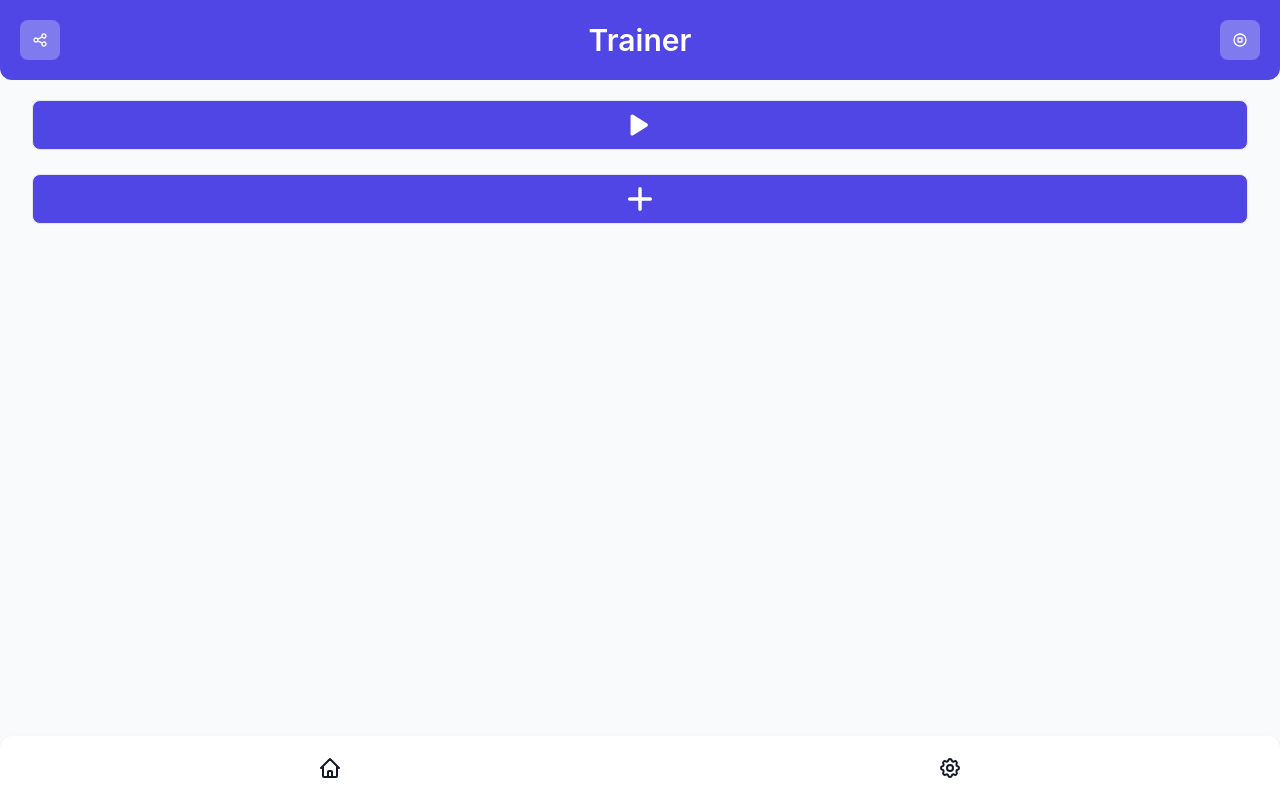
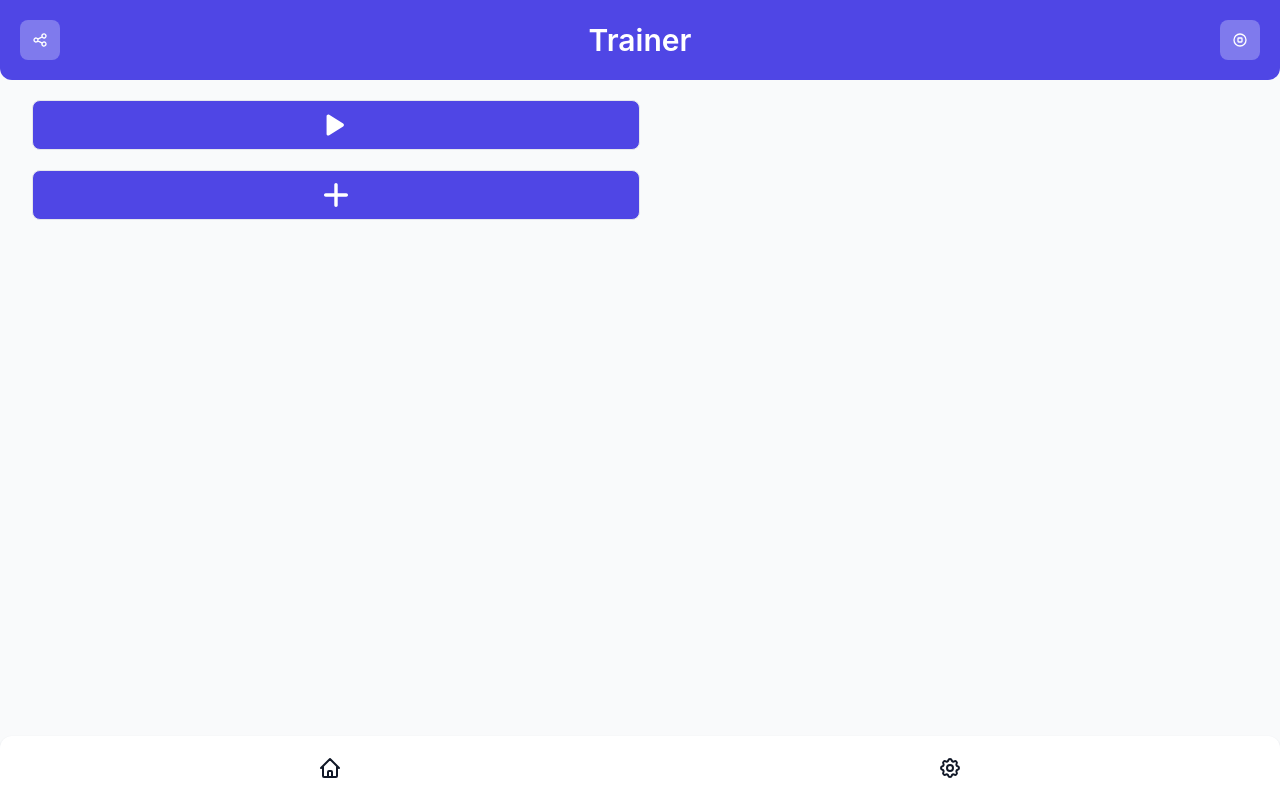
Before and after one commit to simone98dm/lazy-trainer-fe, a Vue app: page /details/1 in a window 1280 px wide. Built offline with nearby package versions, Linux system fonts and the light colour scheme.

Commit message:
add link component, fix button component

```diff
--- a/src/components/Button/Button.vue
+++ b/src/components/Button/Button.vue
@@ -7,6 +7,7 @@ const emit = defineEmits(["click"]);
   <button
     :class="[
       { 'w-full': props.full ?? false },
+      { 'w-full sm:w-1/2' : !props.full ?? false},
       'appearance-none block bg-indigo-600 text-gray-100 font-bold border border-gray-200 rounded-lg py-3 px-3 leading-tight hover:bg-indigo-500 flex justify-center align-middle',
     ]"
     type="button"
--- /dev/null
+++ b/src/components/Link/Link.vue
@@ -0,0 +1,21 @@
+<script setup lang="ts">
+import { RouterLink } from "vue-router";
+import { LinkType } from "../../utils/enum";
+const props = defineProps(["to", "full", "type"]);
+const emit = defineEmits(["click"]);
+
+const css =
+  props.type === LinkType.BUTTON
+    ? [
+        { "w-full": props.full ?? false },
+        { "w-full sm:w-1/2": !props.full ?? false },
+        "appearance-none block bg-indigo-600 text-gray-100 font-bold border border-gray-200 rounded-lg py-3 px-3 leading-tight hover:bg-indigo-500 flex justify-center align-middle",
+      ]
+    : "";
+</script>
+
+<template>
+  <router-link :to="to" :class="css" @click="emit('click')">
+    <slot />
+  </router-link>
+</template>
--- a/src/pages/Details.vue
+++ b/src/pages/Details.vue
@@ -1,31 +1,33 @@
 <script setup lang="ts">
-import { useRoute, useRouter } from "vue-router";
+import { useRoute } from "vue-router";
 import { useActivityStore } from "../stores/activity";
 import Item from "../components/Item/Item.vue";
 import Button from "../components/Button/Button.vue";
 import AddIcon from "../components/Icons/AddIcon.vue";
-import { ButtonSize, IconSize } from "../utils/enum";
+import { ButtonSize, IconSize, LinkType } from "../utils/enum";
 import PlayIcon from "../components/Icons/PlayIcon.vue";
 import Icon from "../components/Icons/Icon.vue";
+import Link from "../components/Link/Link.vue";
 
 const route = useRoute();
 const store = useActivityStore();
 const queryParam = route.params.id;
 const activities = store.getSessionActivities(queryParam as string);
-
 </script>
 <template>
-  <section>
-    <div class="w-full md:w-full px-3 mb-6">
-      <router-link :to="{ name: 'timer', params: { sessionId: queryParam } }">
-        <Button full="true" :size="ButtonSize.MEDIUM" @click="">
-          <Icon :component="PlayIcon" :size="IconSize.MEDIUM"></Icon>
-        </Button>
-      </router-link>
+  <section class="flex flex-col justify-center">
+    <div class="w-full px-3 mb-5">
+      <Link
+        :type="LinkType.BUTTON"
+        :size="ButtonSize.MEDIUM"
+        :to="{ name: 'timer', params: { sessionId: queryParam } }"
+      >
+        <Icon :component="PlayIcon" :size="IconSize.MEDIUM"></Icon>
+      </Link>
     </div>
 
     <div v-for="activity in activities">
-      <router-link
+      <Link
         :to="{
           name: 'activity',
           params: { sessionId: queryParam, activityId: activity.id },
@@ -38,17 +40,17 @@ const activities = store.getSessionActivities(queryParam as string);
           :id="activity.id"
           :key="activity.id"
         />
-      </router-link>
+      </Link>
     </div>
 
-    <div class="w-full md:w-full px-3 mb-6">
-      <router-link
+    <div class="w-full px-3 mb-5">
+      <Link
+        :type="LinkType.BUTTON"
         :to="{ name: 'activity', params: { sessionId: queryParam } }"
+        :size="ButtonSize.MEDIUM"
       >
-        <Button :size="ButtonSize.MEDIUM" full="true">
-          <Icon :component="AddIcon" :size="IconSize.MEDIUM"></Icon>
-        </Button>
-      </router-link>
+        <Icon :component="AddIcon" :size="IconSize.MEDIUM"></Icon>
+      </Link>
     </div>
   </section>
 </template>
--- a/src/utils/enum.ts
+++ b/src/utils/enum.ts
@@ -2,6 +2,10 @@ export enum ButtonSize {
   LARGE,
   MEDIUM,
   SMALL,
+}
+
+export enum LinkType {
+  BUTTON
 }
 
 export enum IconSize {
```
